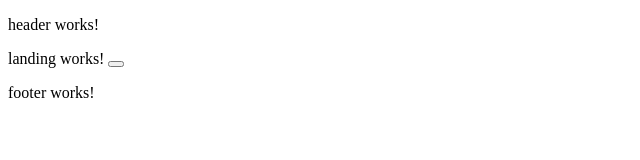
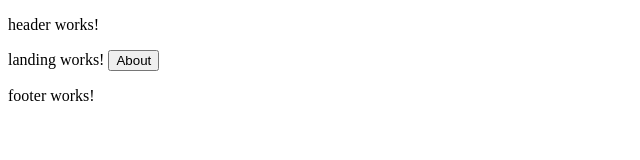
Before and after one commit to OBrien-Michael/OBrien-Michael.github.io, an Angular app: page / in a window 1280 px wide. Shown: the top 160 px of the page, without its empty margins (0-640 px from the left). Built offline with nearby package versions, Linux system fonts and the light colour scheme.

Commit message:
Declared HomeComponent and AboutComponent

```diff
--- a/src/app/modules/pages/about/about.component.html
+++ b/src/app/modules/pages/about/about.component.html
@@ -1,3 +1,5 @@
 <p>
   about works!
+
+  <button routerLink="">Home</button>
 </p>
--- a/src/app/modules/pages/home/home.component.html
+++ b/src/app/modules/pages/home/home.component.html
@@ -1,5 +1,5 @@
 <p>
   landing works!
 
-  <button routerLink="/about-me"></button>
+  <button routerLink="/about">About</button>
 </p>
```
Also changed, not shown: src/app/app.module.ts (+7 -1 lines).
